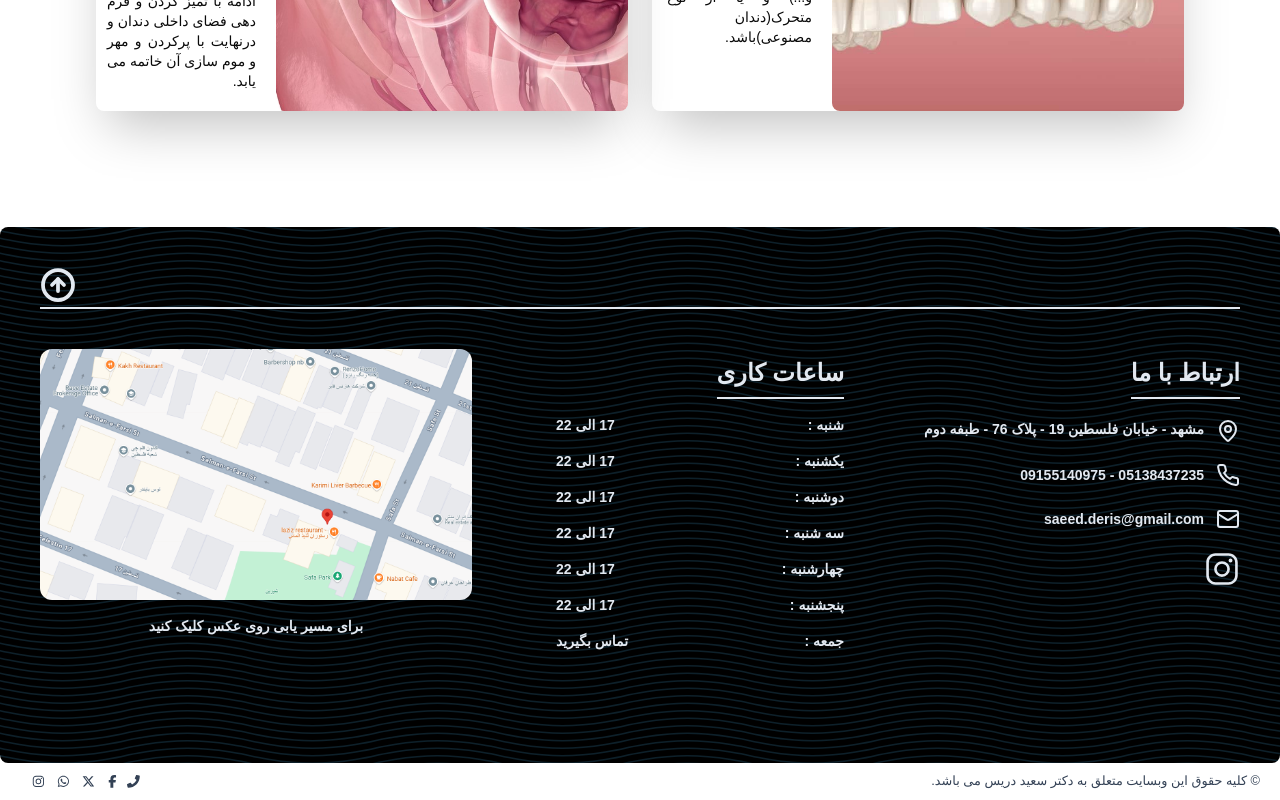
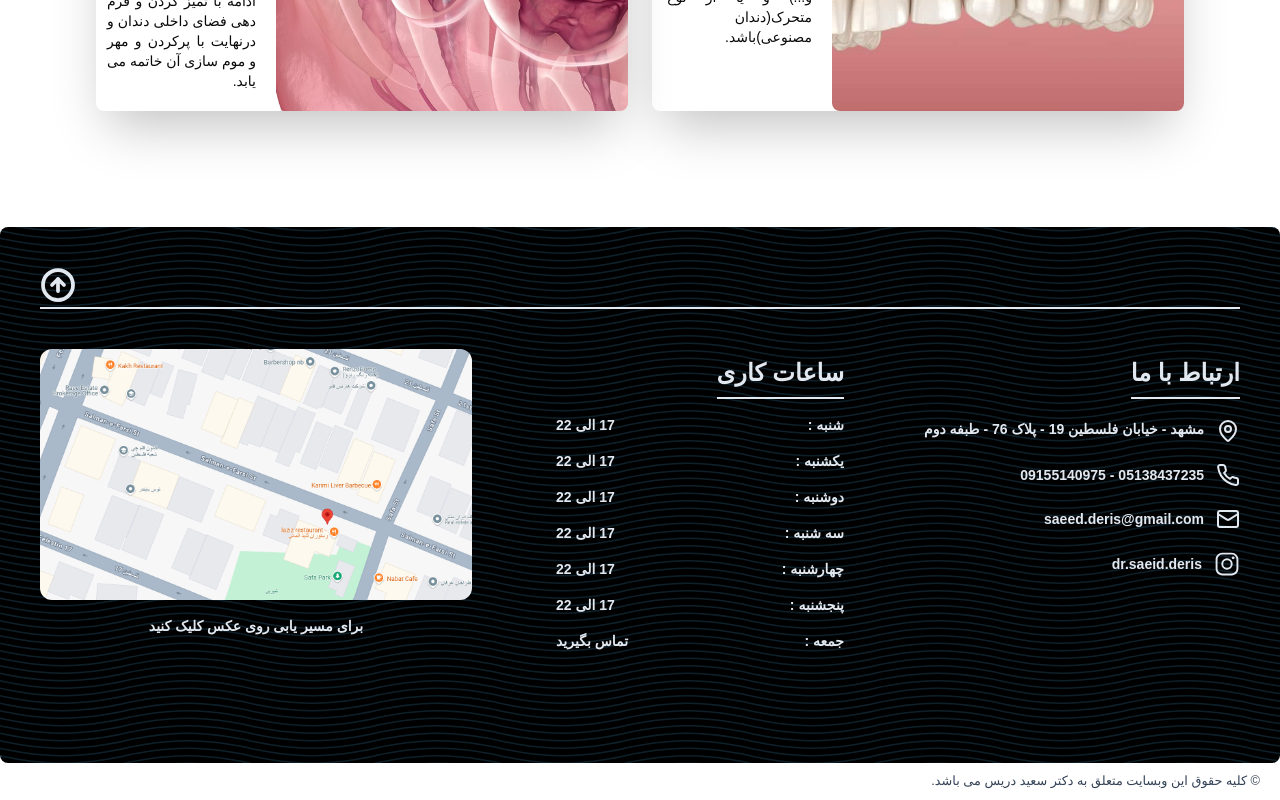
Before and after one commit to nima-minaei/Dental-Landing, a Next.js app: page / in a window 1280 px wide. Shown: the part 3771-4571 px from the top of the page. Built offline with nearby package versions, Linux system fonts and the light colour scheme; a web font is replaced by a local one.

Commit message:
test searchconsole

```diff
--- a/app/components/Footer.tsx
+++ b/app/components/Footer.tsx
@@ -42,8 +42,9 @@ const Footer = () => {
                             <span className='pr-3'>saeed.deris@gmail.com</span>
                         </div>
                         <div className='flex items-center'>
-                            <Link href={"https://www.instagram.com/dr.saeid.deris/profilecard/?igsh=MWlvcDQ2NHJseW9vbg=="} target="_blank">
-                                <IoLogoInstagram size={36}/>
+                            <Link className='flex items-center' href={"https://www.instagram.com/dr.saeid.deris/profilecard/?igsh=MWlvcDQ2NHJseW9vbg=="} target="_blank">
+                                <IoLogoInstagram size={26}/>
+                                <span className='pr-3'>dr.saeid.deris</span>
                             </Link>
                         </div>
 
@@ -96,13 +97,13 @@ const Footer = () => {
 
             <div className='flex flex-wrap text-[0.8rem] 2xl:text-base sm:justify-between justify-center py-2 sm:px-5 text-slate-700'>
                 <p>© کلیه حقوق این وبسایت متعلق به دکتر سعید دریس می باشد.</p>
-                <div className='flex space-x-3 mt-5 py-1 sm:m-0'>
+                {/* <div className='flex space-x-3 mt-5 py-1 sm:m-0'>
                     <FaPhone className='mx-2' />
                     <FaFacebookF />
                     <FaXTwitter />
                     <FaWhatsapp />
                     <IoLogoInstagram />
-                </div>
+                </div> */}
             </div>
     </>
   )
--- a/app/layout.tsx
+++ b/app/layout.tsx
@@ -11,6 +11,9 @@ const Family = localFont({
 export const metadata: Metadata = {
   title: "دندان پزشکی دکتر سعید دریس",
   description: "کلینیک دندانپزشکی دکتر سعید دریس در مشهد - برای اطلاعات بیشتر وارد شوید.",
+  verification: {
+    google: 'aMayqU3H6AfwycrPyyof_SuvJz0wgSHW5RQGVAL2CbY',
+  },
 };
 
 export default function RootLayout({
@@ -48,12 +51,12 @@ export default function RootLayout({
   };
 
   return (
-    <html lang="en">
+    <html lang="en" className="!scroll-smooth">
 
 <Head>
         <title>دکتر سعید دریس دندانپزشکی مشهد</title>
         <meta name="description" content="وب سایت دکتر سعید دریس دندانپزشکی مشهد" />
-        <meta name="google-site-verification" content="aMayqU3H6AfwycrPyyof_SuvJz0wgSHW5RQGVAL2CbY" />
+        <meta name="google-site-verification" content="" />
         <meta property="og:title" content="دکتر سعید دریس دندانپزشکی مشهد<" />
         <meta property="og:description" content="کلینیک دندانپزشکی دکتر سعید دریس در مشهد - برای اطلاعات بیشتر وارد شوید." />
         <meta property="og:image" content="./app/src/IMG_0751.jpg" />
```
